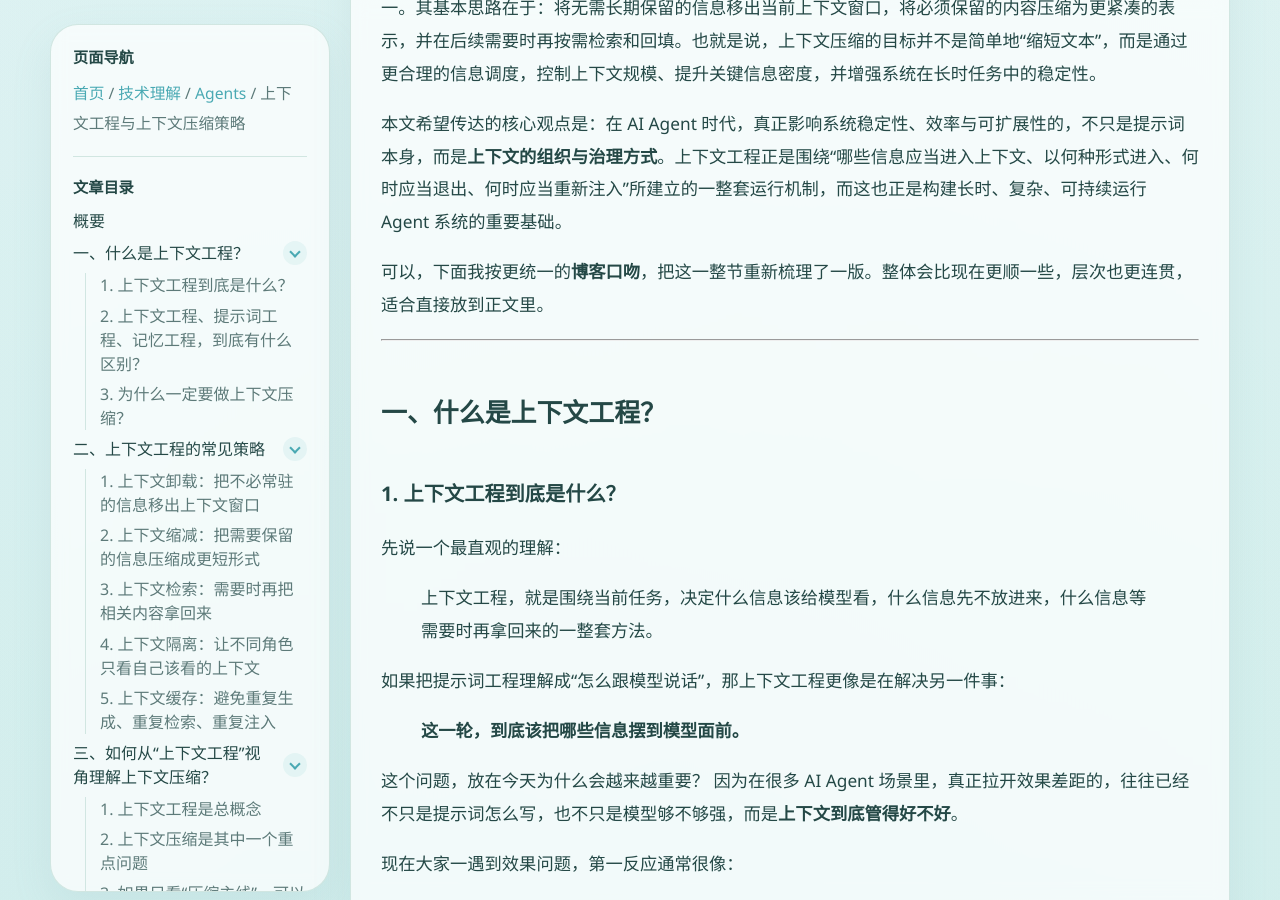
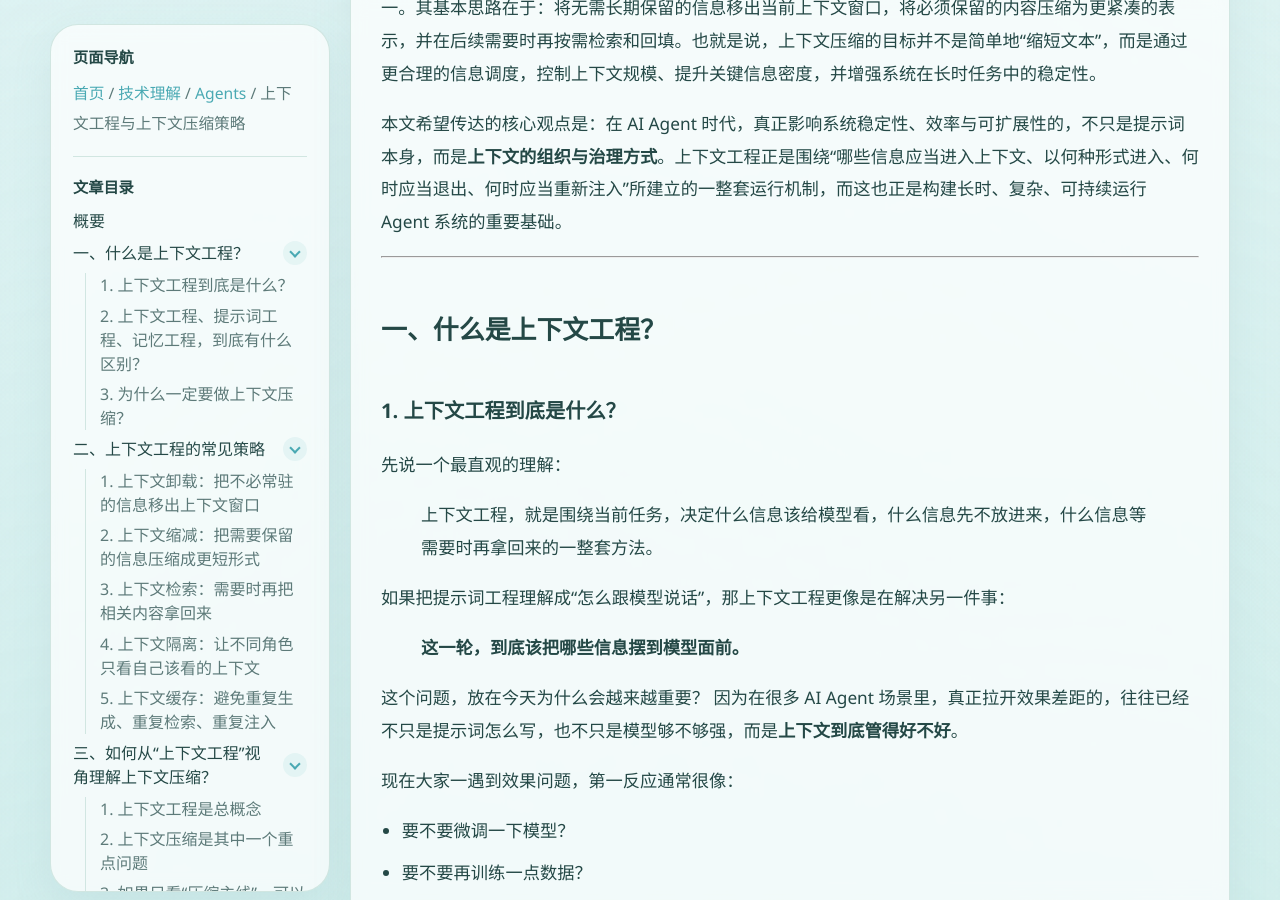
Before and after one commit to 8888-baiyi-8888/8888-baiyi-8888.github.io, a Jekyll site: the page built from understanding/agents/上下文工程与上下文压缩策略.md, in a window 1280 px wide and 900 px high, scrolled down 1379 px. Built offline with Jekyll 4.4.1, drawn with Linux system fonts in a browser that asks for light colours.

Commit message:
“去掉无用信息”

```diff
--- a/understanding/agents/上下文工程与上下文压缩策略.md
+++ b/understanding/agents/上下文工程与上下文压缩策略.md
@@ -40,8 +40,6 @@ updated_at: 2026-03-21
 在这一框架下，文章进一步指出，**上下文压缩并不等同于上下文工程本身**，但它确实是其中最核心的问题之一。其基本思路在于：将无需长期保留的信息移出当前上下文窗口，将必须保留的内容压缩为更紧凑的表示，并在后续需要时再按需检索和回填。也就是说，上下文压缩的目标并不是简单地“缩短文本”，而是通过更合理的信息调度，控制上下文规模、提升关键信息密度，并增强系统在长时任务中的稳定性。
 
 本文希望传达的核心观点是：在 AI Agent 时代，真正影响系统稳定性、效率与可扩展性的，不只是提示词本身，而是**上下文的组织与治理方式**。上下文工程正是围绕“哪些信息应当进入上下文、以何种形式进入、何时应当退出、何时应当重新注入”所建立的一整套运行机制，而这也正是构建长时、复杂、可持续运行 Agent 系统的重要基础。
-
-可以，下面我按更统一的**博客口吻**，把这一整节重新梳理了一版。整体会比现在更顺一些，层次也更连贯，适合直接放到正文里。
 
 ---
 
```
